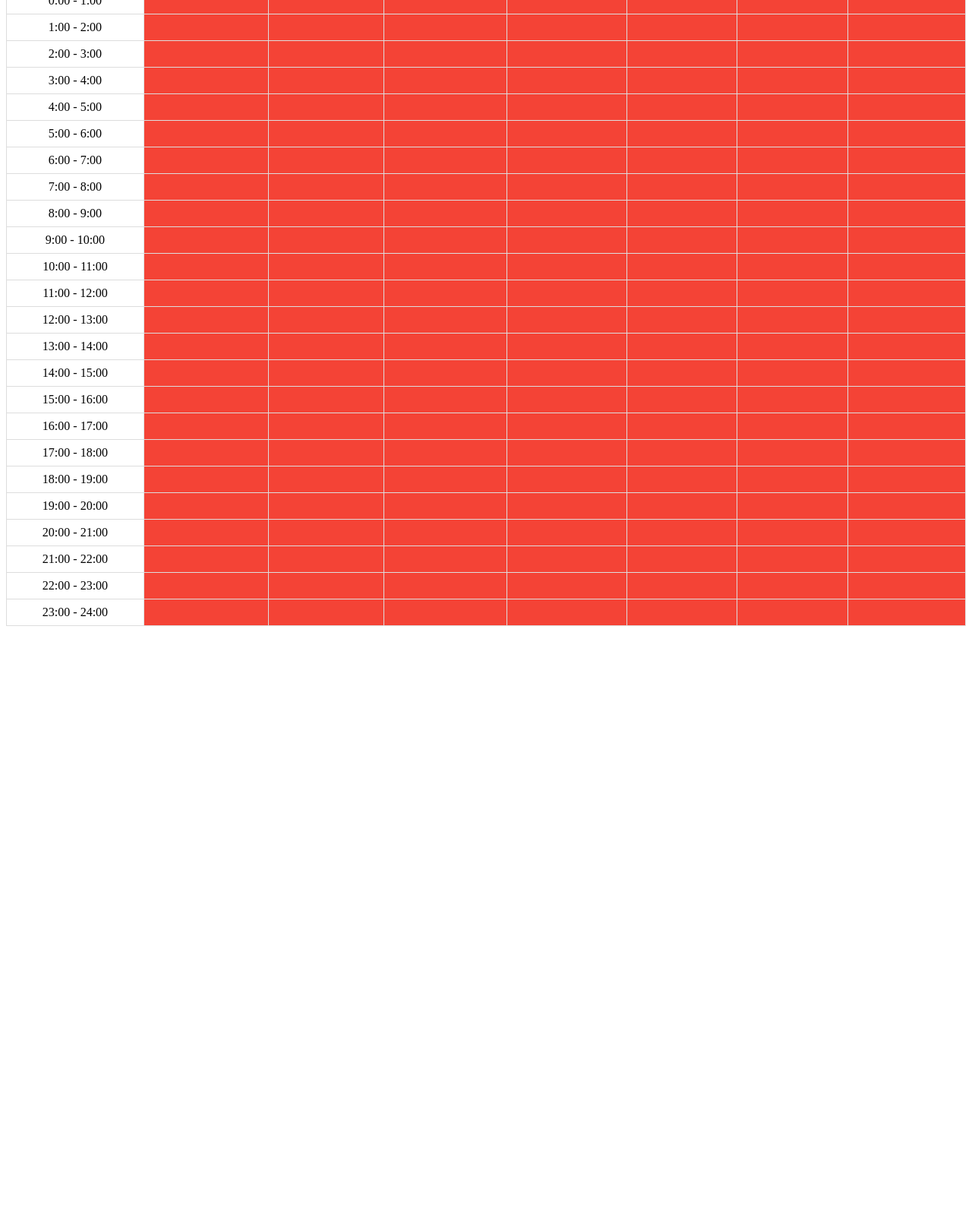
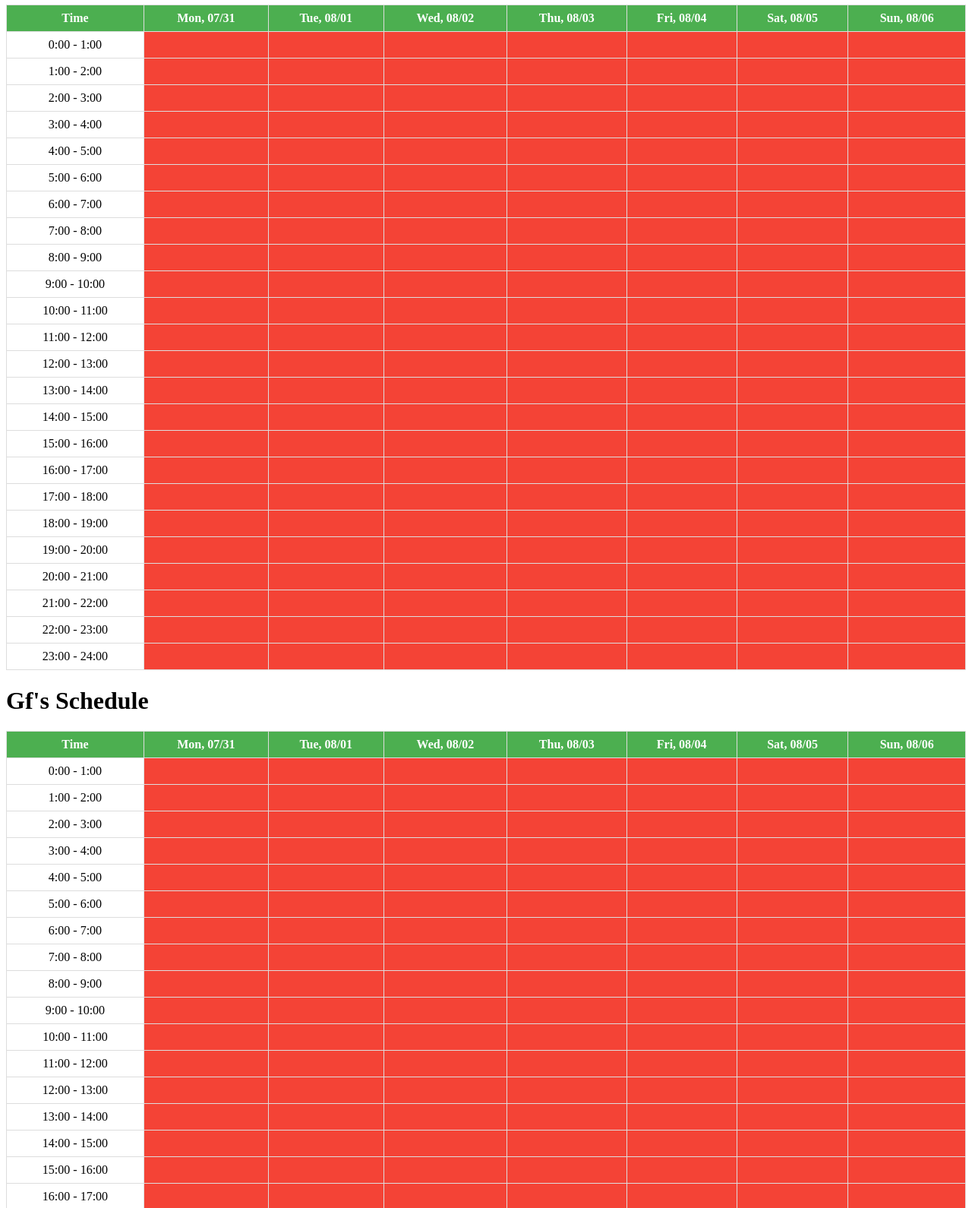
Before and after one commit to CorwinCheung/call_your_gf, a plain HTML site: page index.html in a window 1280 px wide. Shown: the part 60-1650 px from the top of the page at 76% size. Before the commit the page ends 892 px from the top, so only its background shows below. Drawn offline with Linux system fonts and the light colour scheme.

Commit message:
two schedules

```diff
--- a/index.html
+++ b/index.html
@@ -5,13 +5,26 @@
     </head>
 
     <body>
-        <table id="schedule">
+        <h1> My Schedule</h1>
+        <table id="my_schedule">
             <thead>
-                <tr id="dateHeaders">
+                <tr id="my_dateHeaders">
                     <!-- Dates added by Javascript-->
                 </tr>
             </thead>
-            <tbody id="timeGrid">
+            <tbody id="my_timeGrid">
+                <!-- Rows added by Javascript-->
+            </tbody>
+        </table>
+
+        <h1> Gf's Schedule</h1>
+        <table id="gf_schedule">
+            <thead>
+                <tr id="gf_dateHeaders">
+                    <!-- Dates added by Javascript-->
+                </tr>
+            </thead>
+            <tbody id="gf_timeGrid">
                 <!-- Rows added by Javascript-->
             </tbody>
         </table>
--- a/script.js
+++ b/script.js
@@ -1,6 +1,7 @@
 
 
-let timeGrid = document.getElementById("timeGrid");
+function generateSchedule(timeGridID, dateHeaderId) {
+    let timeGrid = document.getElementById(timeGridID);
 
     let availability = {};
 
@@ -19,7 +20,7 @@ function toggleAvailability(event){
         }
     }
 
-let tableHeader = document.querySelector("#dateHeaders");
+    let tableHeader = document.querySelector("#" + dateHeaderId);
 
     let timeHeader = document.createElement("th");
     timeHeader.textContent = "Time";
@@ -63,7 +64,7 @@ for (let i = 0; i < 24; i++){
 
         for (let j = 0; j < 7; j++){
             let cell = document.createElement("td");
-        cell.id = `day${j}hour${i}`;
+            cell.id = `${timeGridID}day${j}hour${i}`;
             cell.className = "unavailable";
             cell.addEventListener("click", toggleAvailability);
             row.appendChild(cell);
@@ -72,4 +73,9 @@ for (let i = 0; i < 24; i++){
         }
 
         timeGrid.appendChild(row);
+
     }
+}
+
+generateSchedule("my_timeGrid", "my_dateHeaders")
+generateSchedule("gf_timeGrid", "gf_dateHeaders")
```
Lines whose indentation alone changed are shown as unchanged.
